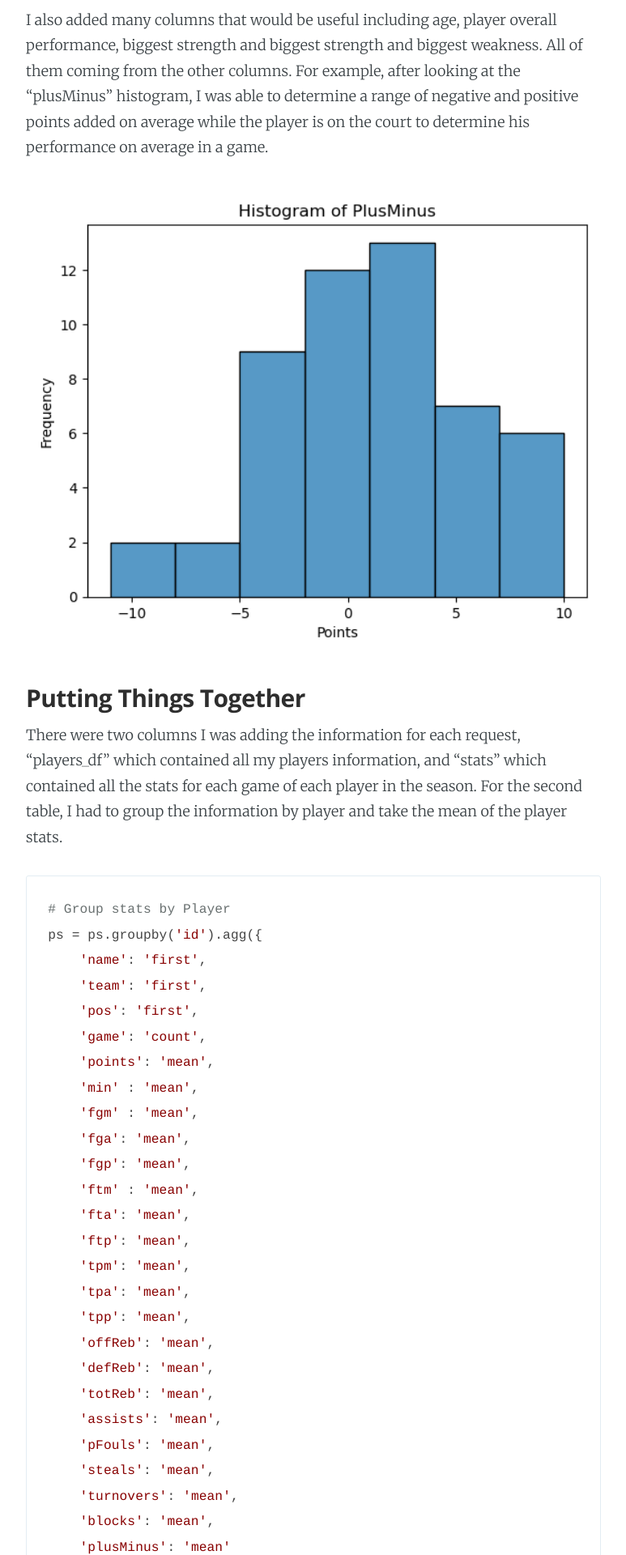
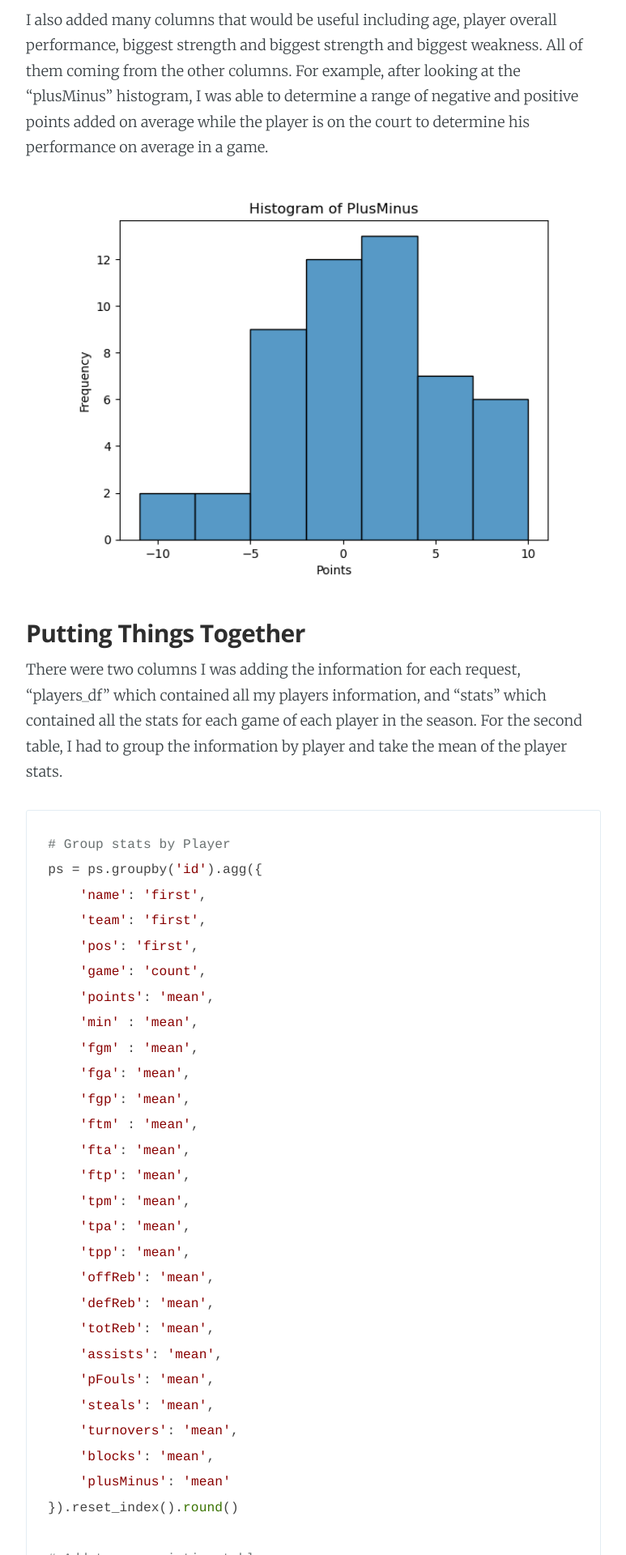
Before and after one commit to isaacaguilar97/my-blog, a Jekyll site: the page built from _posts/2023-12-11-NBA-Data-Extraction-and-Cleaning.md, in a window 1280 px wide. Shown: the part 3143-5063 px from the top of the page at 81% size, without its empty margins (253-1026 px from the left). Built offline with Jekyll 4.4.1, drawn with Linux system fonts in a browser that asks for light colours; nearby versions of some CDN libraries.

Commit message:
editing images

```diff
--- a/_posts/2023-12-11-NBA-Data-Extraction-and-Cleaning.md
+++ b/_posts/2023-12-11-NBA-Data-Extraction-and-Cleaning.md
@@ -50,7 +50,7 @@
 
 <p>I also added many columns that would be useful including age, player overall performance, biggest strength and biggest strength and biggest weakness. All of them coming from the other columns. For example, after looking at the “plusMinus” histogram, I was able to determine a range of negative and positive points added on average while the player is on the court to determine his performance on average in a game.</p>
 
-<p><img src="https://isaacaguilar97.github.io/my-blog/assets/images/plusMinus.png" alt="PlusMinus Histogram" width="700"/></p>
+<img src="https://isaacaguilar97.github.io/my-blog/assets/images/plusMinus.png" alt="PlusMinus Histogram" width="600"/>
 
 <h3 id="Creating my Final Table">Putting Things Together</h3>
 
@@ -95,7 +95,7 @@
 
 <p>This is how the table looks like at the end:</p>
 
-<p><img src="https://isaacaguilar97.github.io/my-blog/assets/images/final_table.png" alt="Final Table" width="500"/></p>
+<img src="https://isaacaguilar97.github.io/my-blog/assets/images/final_table.png" alt="Final Table" width="700"/>
 
 <p>When people say data scientists take 80% of their time gathering and cleaning their data, they are not joking. This was time consuming, but I enjoyed the process, and even more the final outcome. You can look at <a href="https://github.com/isaacaguilar97/you-in-nba">my repository for the complete version of my code</a> if you want to replicate my data. You will also find there the temporary tables I mentioned in this blog as csv files and my final table called “final_table.csv” which I will use for my next blog “My NBA Exploratory Data Analysis”, so stay tuned!</p>
 
```
